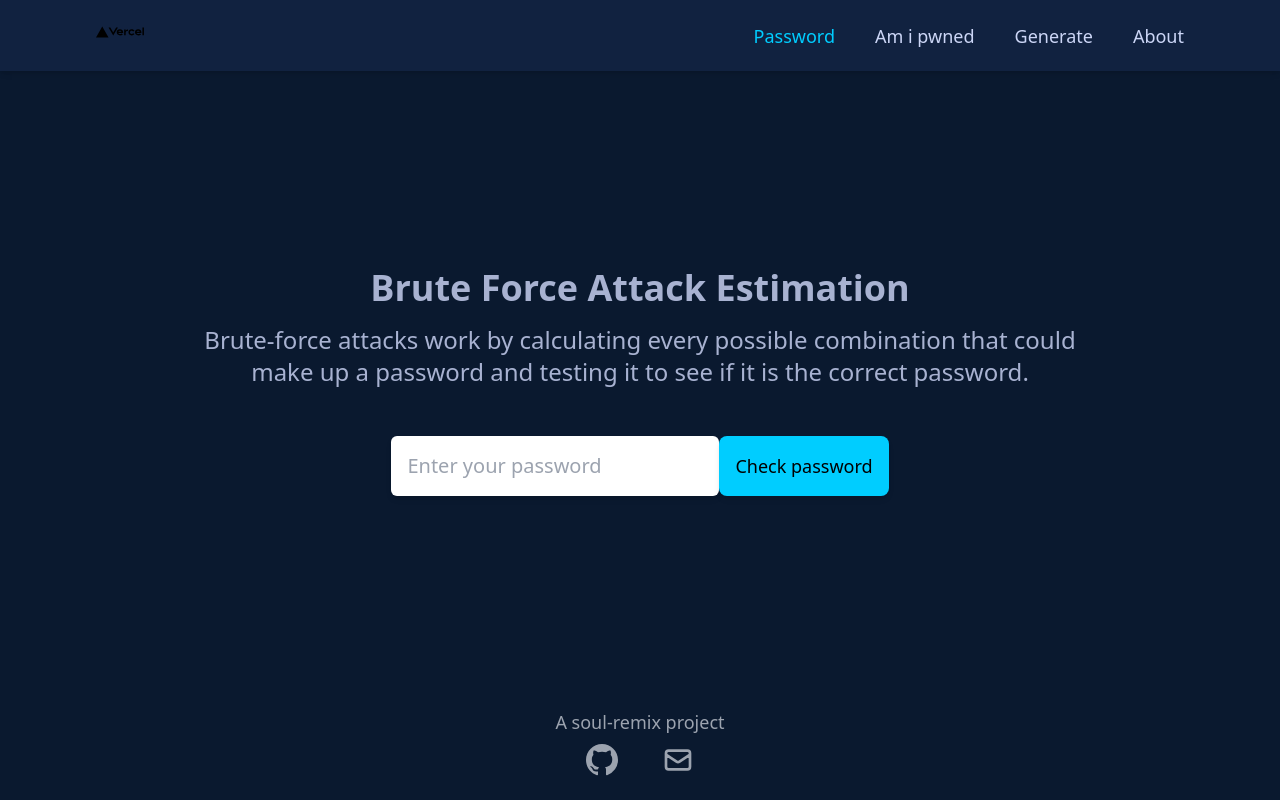
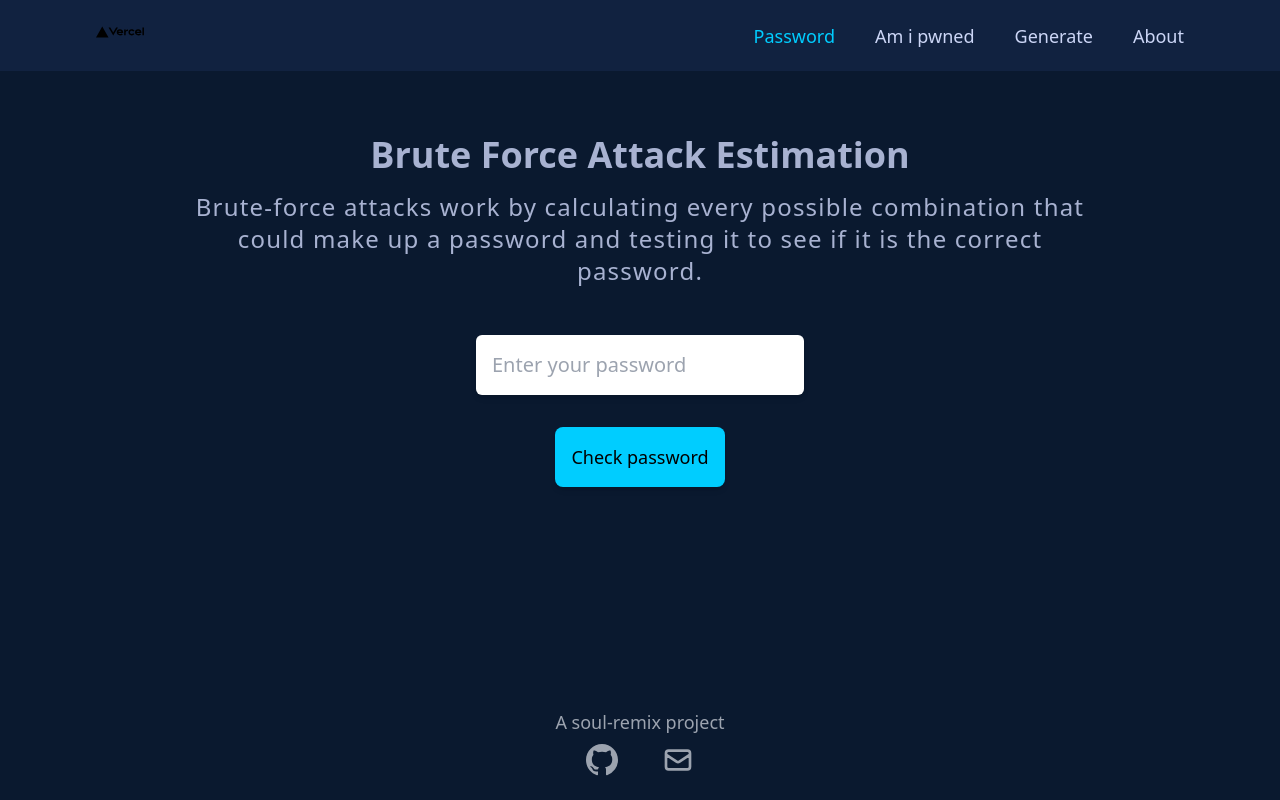
Before and after one commit to Soul-Remix/pass-manager, a Next.js app: page / in a window 1280 px wide. Built offline with nearby package versions, Linux system fonts and the light colour scheme.

Commit message:
api to check password strength & style fixes

```diff
--- a/components/Footer/Footer.tsx
+++ b/components/Footer/Footer.tsx
@@ -1,6 +1,6 @@
 const Footer = () => {
   return (
-    <footer className="sticky bottom-0 flex flex-col justify-center content-center flex-wrap p-4 bg-white dark:bg-navy">
+    <footer className="flex flex-col justify-center content-center flex-wrap p-4 bg-white dark:bg-navy">
       <a
         href="https://soul-remix.netlify.app/"
         className={textStyle}
--- a/components/Layout/Layout.tsx
+++ b/components/Layout/Layout.tsx
@@ -5,7 +5,7 @@ const Layout = ({ children }: any) => {
   return (
     <div className="grid min-h-screen grid-rows-[auto,1fr,auto]">
       <ResponsiveNavBar />
-      <main>{children}</main>
+      <main className="bg-white dark:bg-navy">{children}</main>
       <Footer />
     </div>
   );
--- a/components/PasswordInput/PasswordInput.tsx
+++ b/components/PasswordInput/PasswordInput.tsx
@@ -1,20 +1,52 @@
-import { FormEvent, useState } from "react";
+import { Dispatch, FormEvent, SetStateAction, useState } from "react";
+import IPasswordApiResponse from "../../types/passwordApiResponse";
 
-const PasswordInput = () => {
+interface IProps {
+  isLoading: boolean;
+  setError: Dispatch<SetStateAction<string>>;
+  setIsLoading: Dispatch<SetStateAction<boolean>>;
+  setData: Dispatch<SetStateAction<IPasswordApiResponse | null>>;
+}
+
+const PasswordInput = ({
+  setError,
+  setData,
+  setIsLoading,
+  isLoading,
+}: IProps) => {
   const [value, setValue] = useState("");
 
   const onChange = (input: string) => {
     setValue(input);
   };
 
-  const onSubmit = (e: FormEvent) => {
+  const onSubmit = async (e: FormEvent) => {
     e.preventDefault();
-    console.log("submitted");
+    if (value.length === 0) {
+      setError("Password can't be empty");
+      return;
+    }
+    setIsLoading(true);
+    setError("");
+    const body = JSON.stringify({ password: value });
+    try {
+      const res = await fetch("/api/password", { method: "POST", body });
+      const data: IPasswordApiResponse = await res.json();
+      if (res.status !== 200) {
+        throw new Error(data.message);
+      }
+      setValue("");
+      setIsLoading(false);
+      setData(data);
+    } catch (err: any) {
+      setIsLoading(false);
+      setError(err.message);
+    }
   };
 
   return (
     <form
-      className="flex flex-wrap items-center justify-center"
+      className="flex flex-col flex-wrap items-center justify-center"
       onSubmit={onSubmit}
     >
       <input
@@ -28,9 +60,36 @@ const PasswordInput = () => {
       />
       <button
         onClick={onSubmit}
-        className="mt-8 p-4 bg-main dark:bg-mainDark text-black rounded-lg shadow-md text-lg"
+        disabled={isLoading}
+        className="mt-8 mb-6 p-4 bg-main dark:bg-mainDark text-black rounded-lg shadow-md text-lg flex justify-center items-center"
       >
-        Check password
+        {isLoading ? (
+          <>
+            <svg
+              className="animate-spin -ml-1 mr-3 h-5 w-5 text-white"
+              xmlns="http://www.w3.org/2000/svg"
+              fill="none"
+              viewBox="0 0 24 24"
+            >
+              <circle
+                className="opacity-25"
+                cx="12"
+                cy="12"
+                r="10"
+                stroke="currentColor"
+                stroke-width="4"
+              ></circle>
+              <path
+                className="opacity-75"
+                fill="currentColor"
+                d="M4 12a8 8 0 018-8V0C5.373 0 0 5.373 0 12h4zm2 5.291A7.962 7.962 0 014 12H0c0 3.042 1.135 5.824 3 7.938l3-2.647z"
+              ></path>
+            </svg>
+            Processing
+          </>
+        ) : (
+          "Check password"
+        )}
       </button>
     </form>
   );
--- a/components/ResponsiveNavBar/ResponsiveNavBar.tsx
+++ b/components/ResponsiveNavBar/ResponsiveNavBar.tsx
@@ -33,7 +33,7 @@ const ResponsiveNavBar = () => {
   return (
     <header
       className={
-        "p-4 md:pr-16 md:pl-16 lg:pr-20 lg:pl-20 bg-white pb-0 pt-0 transition-all duration-300 dark:bg-lightNavy shadow-md sticky top-0"
+        "p-4 md:pr-16 md:pl-16 lg:pr-20 lg:pl-20 bg-white pb-0 pt-0 transition-all duration-300 dark:bg-lightNavy shadow-md "
       }
     >
       <Navbar
--- a/package.json
+++ b/package.json
@@ -11,12 +11,14 @@
   "dependencies": {
     "next": "12.2.2",
     "react": "18.2.0",
-    "react-dom": "18.2.0"
+    "react-dom": "18.2.0",
+    "zxcvbn": "^4.4.2"
   },
   "devDependencies": {
     "@types/node": "18.0.3",
     "@types/react": "18.0.15",
     "@types/react-dom": "18.0.6",
+    "@types/zxcvbn": "^4.4.1",
     "autoprefixer": "^10.4.7",
     "eslint": "8.19.0",
     "eslint-config-next": "12.2.2",
--- /dev/null
+++ b/pages/api/password.ts
@@ -0,0 +1,13 @@
+import { NextApiRequest, NextApiResponse } from "next";
+import zxcvbn from "zxcvbn";
+
+export default function handler(req: NextApiRequest, res: NextApiResponse) {
+  const body = JSON.parse(req.body);
+  const password: string | null = body?.password;
+  if (!password) {
+    res.status(400).json({ message: "Password can't be empty" });
+    return;
+  }
+  const result = zxcvbn(password);
+  res.status(200).json(result);
+}
--- a/pages/index.tsx
+++ b/pages/index.tsx
@@ -1,8 +1,16 @@
 import type { NextPage } from "next";
 import Head from "next/head";
+import { useState } from "react";
 import PasswordInput from "../components/PasswordInput/PasswordInput";
+import IPasswordApiResponse from "../types/passwordApiResponse";
 
 const Home: NextPage = () => {
+  const [data, setData] = useState<IPasswordApiResponse | null>(null);
+  const [loading, setLoading] = useState(false);
+  const [error, setError] = useState("");
+
+  console.log(error);
+
   return (
     <>
       <Head>
@@ -10,16 +18,26 @@ const Home: NextPage = () => {
         <meta name="description" content="Test your password strength" />
         <link rel="icon" href="/favicon.ico" />
       </Head>
-      <section className="p-8 flex flex-wrap flex-col items-center justify-center h-full bg-white dark:bg-navy dark:text-lightSlate">
-        <h1 className="text-center text-3xl md:text-4xl font-bold">
+      <section className="p-8 bg-white dark:bg-navy dark:text-lightSlate">
+        <h1 className="text-center text-3xl md:text-4xl font-bold m-auto mt-8">
           Brute Force Attack Estimation
         </h1>
-        <p className="text-center text-xl md:text-2xl leading-6 max-w-prose mt-4 mb-4 ">
+        <p className="text-center text-xl md:text-2xl leading-6 tracking-wider max-w-prose m-auto mt-4 mb-4">
           Brute-force attacks work by calculating every possible combination
           that could make up a password and testing it to see if it is the
           correct password.
         </p>
-        <PasswordInput />
+        {!data && (
+          <PasswordInput
+            isLoading={loading}
+            setIsLoading={setLoading}
+            setError={setError}
+            setData={setData}
+          />
+        )}
+        {error.length > 0 && (
+          <p className="text-red-500 text-lg m-auto text-center">{error}</p>
+        )}
       </section>
     </>
   );
--- /dev/null
+++ b/types/passwordApiResponse.ts
@@ -0,0 +1,24 @@
+interface IPasswordApiResponse {
+  calc_time: number;
+  crack_times_display: {
+    offline_fast_hashing_1e10_per_second: string;
+    offline_slow_hashing_1e4_per_second: string;
+    online_no_throttling_10_per_second: string;
+    online_throttling_100_per_hour: string;
+  };
+  crack_times_seconds: {
+    offline_fast_hashing_1e10_per_second: number;
+    offline_slow_hashing_1e4_per_second: number;
+    online_no_throttling_10_per_second: number;
+    online_throttling_100_per_hour: number;
+  };
+  feedback: {
+    warning: string;
+    suggestion: Array<string>;
+  };
+  guesses: number;
+  score: number;
+  message: string;
+}
+
+export default IPasswordApiResponse;
```
Also changed, not shown: 1 other file (tests, documents, lock files or other folders).
